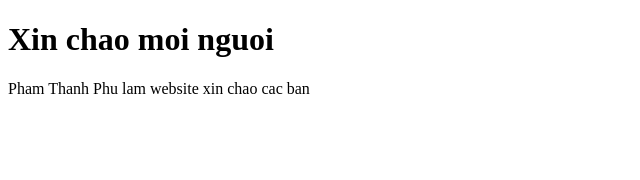
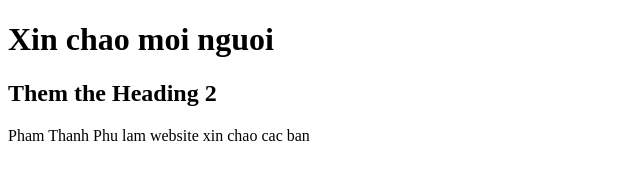
Before and after one commit to phu68/coding, a plain HTML site: page index.html in a window 1280 px wide. Shown: the whole page, without its empty margins (0-640 px from the left). Drawn offline with Linux system fonts and the light colour scheme.

Commit message:
them the heading 2

```diff
--- a/index.html
+++ b/index.html
@@ -6,6 +6,7 @@
 </head>
 <body>
 	<h1>Xin chao moi nguoi</h1>
+	<h2> Them the Heading 2</h2>
 	<p>Pham Thanh Phu lam website xin chao cac ban</p>
 </body>
 </html>
```
